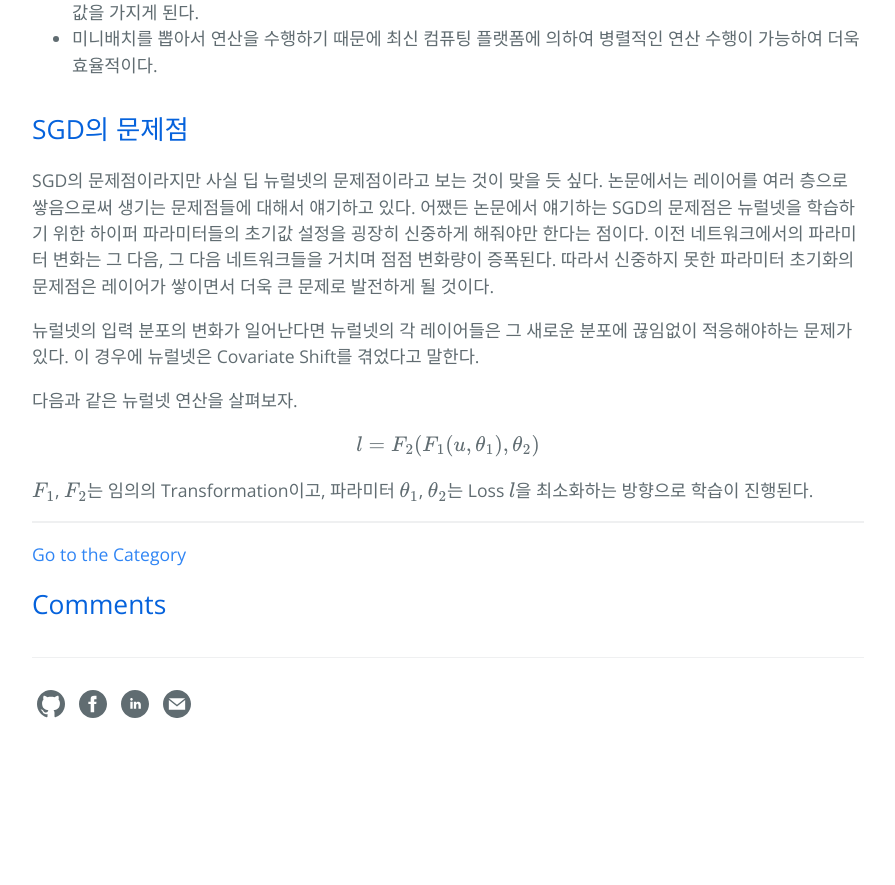
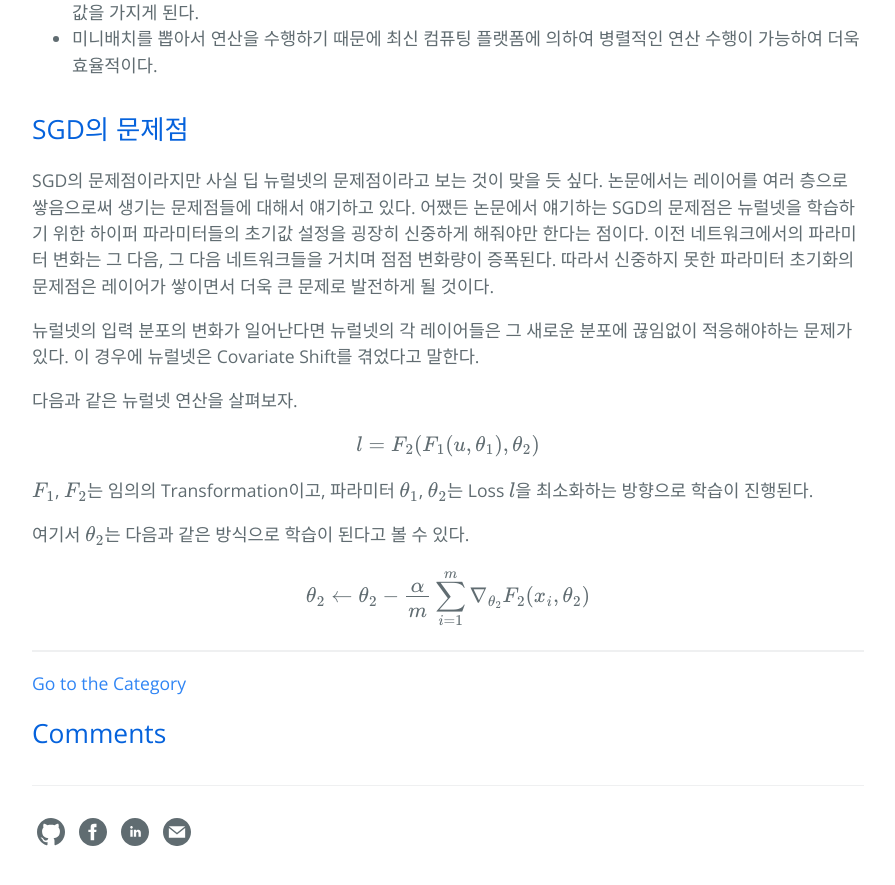
Before and after one commit to hcnoh/hcnoh.github.io, a Jekyll site: the page built from _posts/2018-11-27-batch-normalization.md, in a window 1280 px wide and 900 px high, scrolled down 1535 px. Shown: the top 885 px of the window, without its empty margins (192-1087 px from the left). Built offline with Jekyll 4.4.1, drawn with Linux system fonts in a browser that asks for light colours; formulas are drawn with MathJax 3; comment, search, counter and statistics services are not loaded; before the commit the page ends 2307 px from its top, so only the background shows below that.

Commit message:
Update 2018-11-27-batch-normalization.md

```diff
--- a/_posts/2018-11-27-batch-normalization.md
+++ b/_posts/2018-11-27-batch-normalization.md
@@ -53,3 +53,7 @@ SGD의 문제점이라지만 사실 딥 뉴럴넷의 문제점이라고 보는
 $$ l = F_2(F_1(u, \theta_1), \theta_2) $$
 
 $$F_1$$, $$F_2$$는 임의의 Transformation이고, 파라미터 $$\theta_1$$, $$\theta_2$$는 Loss $$l$$을 최소화하는 방향으로 학습이 진행된다.
+
+여기서 $$\theta_2$$는 다음과 같은 방식으로 학습이 된다고 볼 수 있다.
+
+$$ \theta_2 \leftarrow \theta_2 - \frac{\alpha}{m}\sum_{i=1}^m \nabla_{\theta_2}F_2(x_i, \theta_2) $$
```
